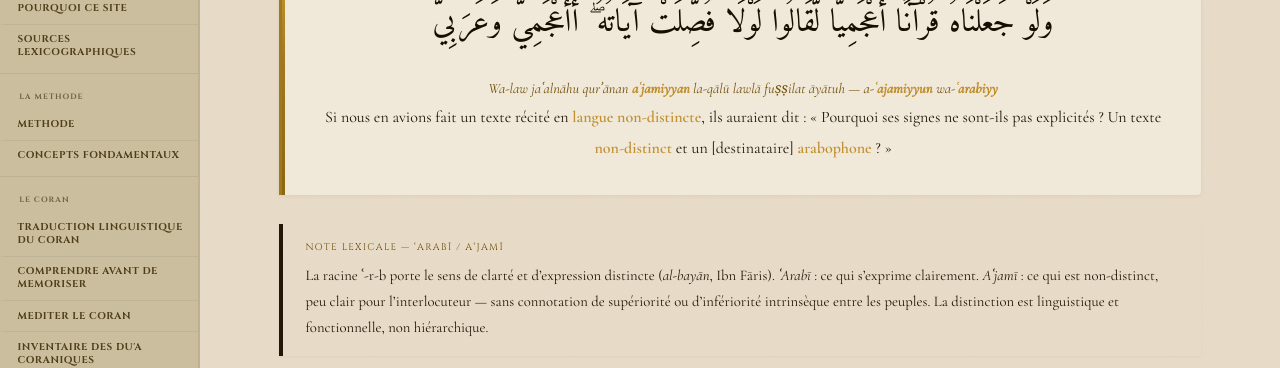
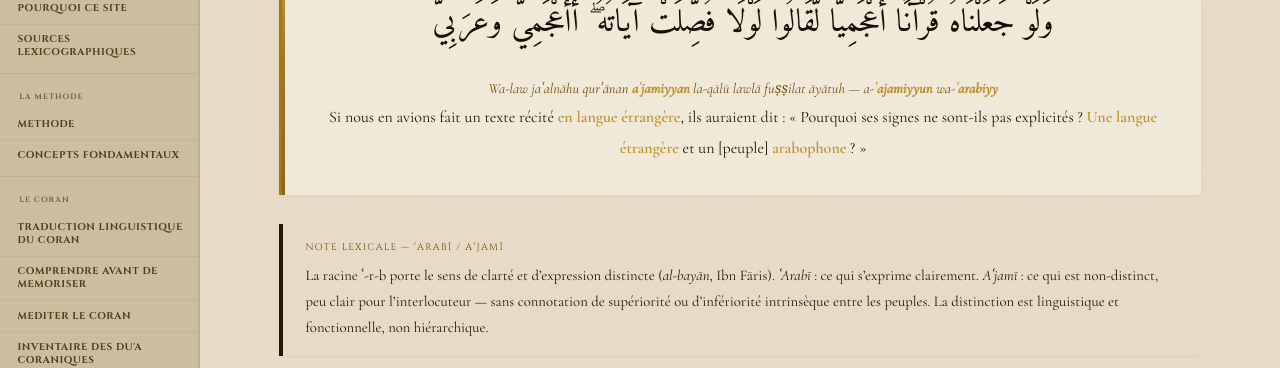
Before and after one commit to Makhuwcoder/islamducoran, a Jekyll site: the page built from _etudes/universite-islam-afrocentrisme.md, in a window 1280 px wide and 900 px high, scrolled down 2164 px. Shown: the part 153-521 px from the top of the window. Built offline with Jekyll 4.4.1, drawn with Linux system fonts in a browser that asks for light colours.

Commit message:
Correction traduction S41:44 : aʿjamiyyan → langue étrangère (non 'non-distincte')

```diff
--- a/_etudes/universite-islam-afrocentrisme.md
+++ b/_etudes/universite-islam-afrocentrisme.md
@@ -42,7 +42,7 @@ L'argument afrocentriste : S12:2, S43:3 et S41:44 accorderaient une supériorit
 
 {% include callout.html type="non-dit" label="Ce que le texte ne dit pas" content="Il ne dit pas que l'arabe est la langue supérieure à toutes les autres. Il ne dit pas que les locuteurs d'autres langues sont inférieurs. Il ne dit pas que le message est réservé aux arabophones ni qu'il ne peut être porté dans d'autres langues." %}
 
-{% include verset.html ref="S41:44" ar="وَلَوْ جَعَلْنَاهُ قُرْآنًا أَعْجَمِيًّا لَّقَالُوا لَوْلَا فُصِّلَتْ آيَاتُهُ ۖ أَأَعْجَمِيٌّ وَعَرَبِيٌّ" trl="*Wa-law jaʿalnāhu qurʾānan **aʿjamiyyan** la-qālū lawlā fuṣṣilat āyātuh — a-**ʿajamiyyun** wa-**ʿarabiyy***" trad="Si nous en avions fait un texte récité en **langue non-distincte**, ils auraient dit : « Pourquoi ses signes ne sont-ils pas explicités ? Un texte **non-distinct** et un [destinataire] **arabophone** ? »" %}
+{% include verset.html ref="S41:44" ar="وَلَوْ جَعَلْنَاهُ قُرْآنًا أَعْجَمِيًّا لَّقَالُوا لَوْلَا فُصِّلَتْ آيَاتُهُ ۖ أَأَعْجَمِيٌّ وَعَرَبِيٌّ" trl="*Wa-law jaʿalnāhu qurʾānan **aʿjamiyyan** la-qālū lawlā fuṣṣilat āyātuh — a-**ʿajamiyyun** wa-**ʿarabiyy***" trad="Si nous en avions fait un texte récité **en langue étrangère**, ils auraient dit : « Pourquoi ses signes ne sont-ils pas explicités ? **Une langue étrangère** et un [peuple] **arabophone** ? »" %}
 
 {% include callout.html type="note-lexicale" label="Note lexicale — ʿarabī / aʿjamī" content="La racine ʿ-r-b porte le sens de clarté et d'expression distincte (*al-bayān*, Ibn Fāris). *ʿArabī* : ce qui s'exprime clairement. *Aʿjamī* : ce qui est non-distinct, peu clair pour l'interlocuteur — sans connotation de supériorité ou d'infériorité intrinsèque entre les peuples. La distinction est linguistique et fonctionnelle, non hiérarchique." %}
 
```
